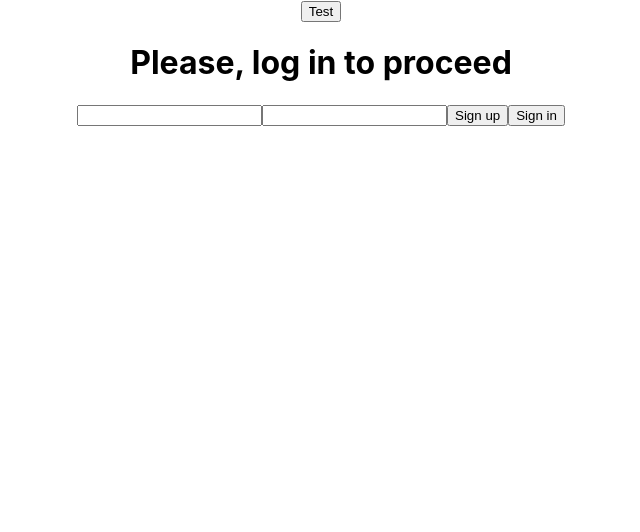
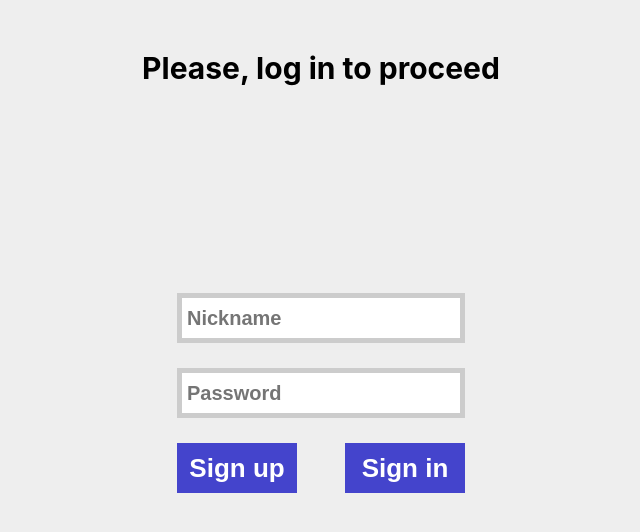
Before and after one commit to Rigorich/QuizDeRigorich, a React (Create React App) app in the folder FrontEnd/: page /login in a window 1280 px wide. Shown: the top 532 px of the page, without its empty margins (319-959 px from the left). Built offline with nearby package versions, Linux system fonts and the light colour scheme.

Commit message:
css styles (i'm tired)

```diff
--- a/FrontEnd/src/App.css
+++ /dev/null
@@ -1,38 +0,0 @@
-.App {
-  text-align: center;
-}
-
-.App-logo {
-  height: 40vmin;
-  pointer-events: none;
-}
-
-@media (prefers-reduced-motion: no-preference) {
-  .App-logo {
-    animation: App-logo-spin infinite 20s linear;
-  }
-}
-
-.App-header {
-  background-color: #282c34;
-  min-height: 100vh;
-  display: flex;
-  flex-direction: column;
-  align-items: center;
-  justify-content: center;
-  font-size: calc(10px + 2vmin);
-  color: white;
-}
-
-.App-link {
-  color: #61dafb;
-}
-
-@keyframes App-logo-spin {
-  from {
-    transform: rotate(0deg);
-  }
-  to {
-    transform: rotate(360deg);
-  }
-}
--- a/FrontEnd/src/App.tsx
+++ b/FrontEnd/src/App.tsx
@@ -1,22 +1,18 @@
 import { useState } from 'react';
 import { Route, Routes, Navigate } from 'react-router-dom';
 import API from './API';
-import './App.css';
 import LoginPage from './components/LoginPage';
 import MainPage from './components/MainPage';
 import QuizGame from './components/QuizGame/QuizGame';
+import './index.css';
 
 function App() {
 
   const [isSignedIn, setIsSignedIn] = useState<boolean>(localStorage.getItem('token') != null);
 
   return (
-    <div className="App">
-      <button
-        onClick={async () => alert(await API.Test())}
-      >
-        Test
-      </button>
+    <main className="App">
+      <button style={{display: 'none'}} onClick={async () => alert(await API.Test())}>Test</button>
       <Routes>
         {isSignedIn
         ?
@@ -32,8 +28,7 @@ function App() {
         </>
         }
       </Routes>
-
-    </div>
+    </main>
   );
 }
 
--- a/FrontEnd/src/components/LoginPage.tsx
+++ b/FrontEnd/src/components/LoginPage.tsx
@@ -1,5 +1,6 @@
 import { useState } from 'react';
 import API from '../API';
+import '../styles/LoginPage.css';
 
 interface Parameters {
   onSuccessLogin: () => void,
@@ -10,25 +11,41 @@ export default function LoginPage({onSuccessLogin}: Parameters) {
   const [login, setLogin] = useState<string>('');
   const [password, setPassword] = useState<string>('');
 
+  async function TryLogin() {
+    await API.Login(login, password)
+      .then(() => onSuccessLogin())
+      .catch((e) => alert(e.response.data))
+  }
+
+  async function TryRegister() {
+    await API.Register(login, password)
+      .then(() => TryLogin())
+      .catch((e) => alert(e.response.data))
+  }
+
   return (
-    <div>
+    <div className='LoginPageContainer'>
+      <header className='LoginPageHeader'>
         <h1>Please, log in to proceed</h1>
-      <input value={login} onChange={e => setLogin(e.target.value)} />
-      <input type='password' value={password} onChange={e => setPassword(e.target.value)} />
-
-      <button onClick={async () => await API.Register(login, password)
-          .then(() => alert('Success!'))
-          .catch(() => alert('Register error'))}
+      </header>
+      <div className='LoginPageContainer'>
+        <div className='LoginPageLoginInputBox'>
+          <input className='TextInput' placeholder='Nickname' value={login} onChange={e => setLogin(e.target.value)} />
+          <input className='TextInput' placeholder='Password' type='password' value={password} onChange={e => setPassword(e.target.value)} />
+          <div className='LoginPageButtonsRow'>
+            <button className='TextButton LoginPageTextButton'
+              onClick={TryRegister}
             >
               Sign up
             </button>
-      <button
-        onClick={async () => await API.Login(login, password)
-        .then(() => onSuccessLogin())
-        .catch(() => alert('Login error'))}
+            <button className='TextButton LoginPageTextButton'
+              onClick={TryLogin}
             >
               Sign in
             </button>
           </div>
+        </div>
+      </div>
+    </div>
   );
 }
--- a/FrontEnd/src/components/MainPage.tsx
+++ b/FrontEnd/src/components/MainPage.tsx
@@ -3,6 +3,7 @@ import { Navigate } from 'react-router-dom';
 import API from '../API';
 import QuizExample from '../examples/QuizExample';
 import Quiz from '../models/Quiz';
+import '../styles/MainPage.css';
 
 export default function MainPage() {
 
@@ -20,26 +21,30 @@ export default function MainPage() {
   }, []);
 
   return (
-    <>
-      {quizCode && <Navigate replace to={`/quiz/${quizCode}`} />}
-      <div>
-        <h2>Join quiz game</h2>
-        <input value={code} onChange={e => setCode(e.target.value)} />
-        <button onClick={() => setQuizCode(code)}>Play!</button>
+    <div className='MainPageContainer'>
+      {quizCode && <Navigate to={`/quiz/${quizCode}`} />}
+      <div className='MainPageJoinSubContainer'>
+        <div><h2>Join quiz game</h2></div>
+        <div><input className='TextInput' value={code} onChange={e => setCode(e.target.value)} /></div>
+        <div><button className='TextButton MainPagePlayButton' onClick={() => setQuizCode(code)}>Play!</button></div>
       </div>
-      <div>
+      <div className='MainPageQuizzesSubContainer'>
         <h2>My quizzes</h2>
+        <div className='MainPageQuizList'>
         {quizzes
           ? quizzes.map(q =>
-            <div key={q.id}>
-              <p>{q.title}</p>
-              <button onClick={async () => { const quizCode = await API.CreateQuizGame(q.id); setQuizCode(quizCode); }}>▶️️</button>
-              <button onClick={() => console.log(`Edit ${q.id}`)}>✏️</button>
-              <button onClick={async () => { await API.DeleteQuiz(q.id); await ReloadQuizzes() }}>❌️</button>
+            <div className='MainPageQuizRow' key={q.id}>
+              <p className='MainPageQuizName'>{q.title}</p>
+              <div className='MainPageActionButtonsRow'>
+                <button className='MainPageActionButton' onClick={async () => { const quizCode = await API.CreateQuizGame(q.id); setQuizCode(quizCode); }}>▶️️</button>
+                <button className='MainPageActionButton' onClick={() => console.log(`Edit ${q.id}`)}>✏️</button>
+                <button className='MainPageActionButton' onClick={async () => { await API.DeleteQuiz(q.id); await ReloadQuizzes() }}>❌️</button>
+              </div>
             </div>)
           : 'Please stand by...'}
-        <button onClick={() => API.CreateQuiz(QuizExample)}>Create new quiz</button>
+        </div>
+        <button className='TextButton MainPageCreateButton' onClick={() => API.CreateQuiz(QuizExample)}>Create new quiz</button>
       </div>
-    </>
+    </div>
   );
 }
--- a/FrontEnd/src/index.css
+++ b/FrontEnd/src/index.css
@@ -11,3 +11,44 @@ code {
   font-family: source-code-pro, Menlo, Monaco, Consolas, 'Courier New',
     monospace;
 }
+
+html, body, #root {
+  margin: 0;
+  width: 100%;
+  height: 100%;
+}
+
+.App {
+  width: 100%;
+  height: 100%;
+  background-color: #EEEEEE;
+  text-align: center;
+}
+
+h1, h2 {
+  display: block;
+  font-size: 30px;
+  margin-block-start: 0;
+  margin-block-end: 0;
+  margin-inline-start: 0;
+  margin-inline-end: 0;
+  font-weight: bold;
+}
+
+.TextInput {
+  max-width: 80vw;
+  height: 30px;
+  font-size: 20px;
+  font-weight: bold;
+  padding: 10px;
+  box-shadow: inset 0px 0px 0px 5px #CCCCCC;
+  border-width: 0px;
+}
+
+.TextButton {
+  background-color: #4444CC;
+  color: white;
+  font-size: 26px;
+  font-weight: bold;
+  border-width: 0;
+}
--- /dev/null
+++ b/FrontEnd/src/styles/LoginPage.css
@@ -0,0 +1,38 @@
+.LoginPageContainer {
+  height: 100%;
+  width: 100%;
+  display: flex;
+  flex-direction: column;
+  align-items: center;
+  justify-content: center;
+}
+
+.LoginPageHeader {
+  margin: 50px 20px 0 20px;
+  display: flex;
+  align-items: center;
+  justify-content: center;
+  flex-grow: 0;
+}
+
+.LoginPageLoginInputBox {
+  height: 200px;
+  max-width: min(400px, 80vw);
+  margin-bottom: 100px;
+  display: flex;
+  flex-direction: column;
+  align-items: center;
+  justify-content: space-between;
+}
+
+.LoginPageButtonsRow {
+  width: 100%;
+  display: flex;
+  flex-direction: row;
+  justify-content: space-between;
+}
+
+.LoginPageTextButton {
+  width: 120px;
+  height: 50px;
+}
--- /dev/null
+++ b/FrontEnd/src/styles/MainPage.css
@@ -0,0 +1,90 @@
+.MainPageContainer {
+  height: 100%;
+  width: 100%;
+  display: flex;
+  flex-direction: row;
+  align-items: center;
+  justify-content: space-evenly;
+}
+
+.MainPageJoinSubContainer {
+  height: 200px;
+  width: 100%;
+  display: flex;
+  flex-direction: column;
+  align-items: center;
+  justify-content: space-evenly;
+}
+
+.MainPageQuizzesSubContainer {
+  width: 100%;
+  display: flex;
+  flex-direction: column;
+  align-items: center;
+}
+
+.MainPagePlayButton {
+  width: 120px;
+  height: 50px;
+}
+
+.MainPageCreateButton {
+  width: min(400px, 90vw);
+  height: 60px;
+}
+
+.MainPageQuizRow {
+  width: min(400px, 90vw);
+  display: flex;
+  flex-direction: row;
+  justify-content: space-between;
+  box-shadow: inset 0px 0px 0px 2px black;
+}
+
+.MainPageActionButtonsRow {
+  width: 150px;
+  display: flex;
+  flex-direction: row;
+  justify-content: space-evenly;
+  align-items: center;
+}
+
+.MainPageActionButton {
+  text-align: center;
+  vertical-align: middle;
+  border-width: 0px;
+  font-size: 20px;
+}
+
+.MainPageQuizName {
+  font-size: 20px;
+  margin-left: 20px;
+  width: min(200px, 50vw);
+  text-align: left;
+  white-space: nowrap;
+  overflow: hidden;
+  text-overflow: ellipsis;
+}
+
+.MainPageQuizList {
+  margin-top: 20px;
+  max-height: 500px;
+  max-width: 90vw;
+  overflow-y: scroll;
+}
+
+@media (max-width: 800px) {
+  .MainPageContainer {
+    flex-direction: column;
+  }
+
+  .MainPageQuizList {
+    max-height: none;
+    overflow-y: visible;
+  }
+
+  .MainPageQuizName {
+    font-size: 16px;
+    margin-left: 10px;
+  }
+}
```
Also changed, not shown: 2 other files (tests, documents, lock files or other folders). Lines whose indentation alone changed are shown as unchanged.
